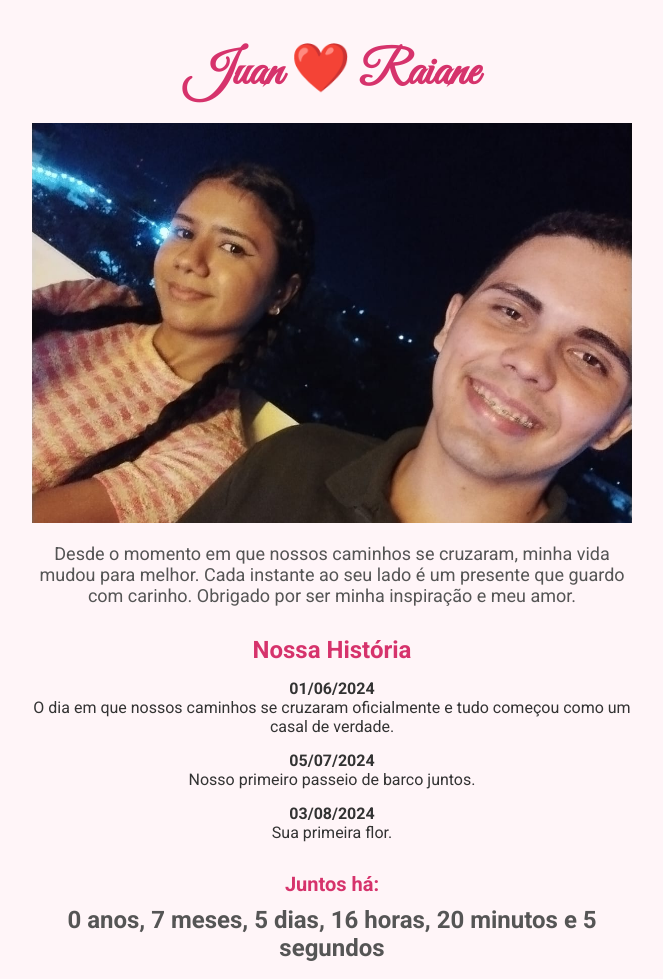
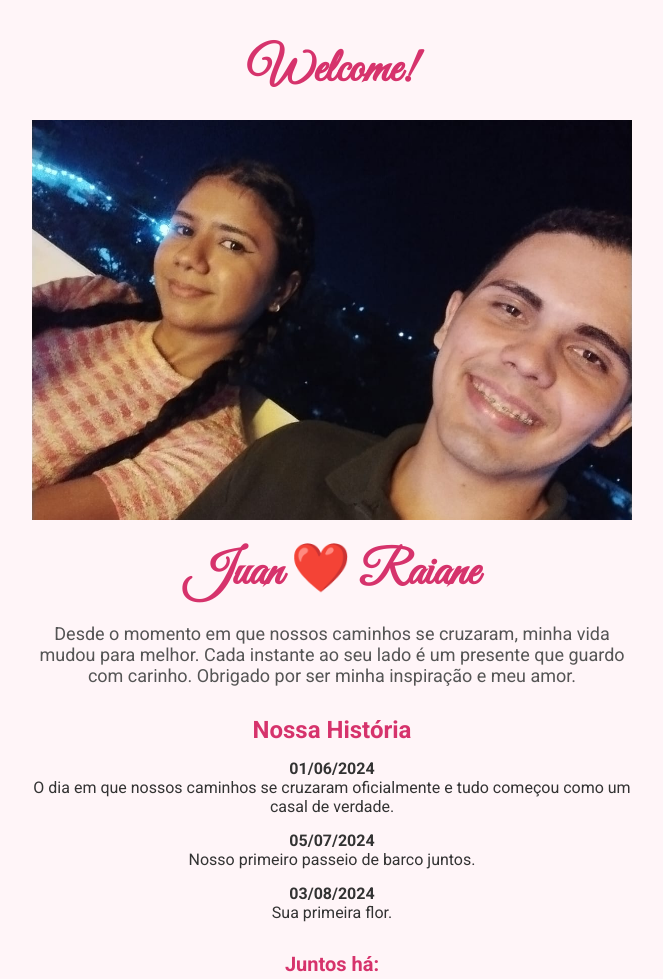
Before and after one commit to Juan-Ibanezdf/juanraiane, a plain HTML site: page index.html in a window 1280 px wide. Shown: the top 979 px of the page, without its empty margins (308-971 px from the left). Drawn offline with Linux system fonts and the light colour scheme.

Commit message:
feat: add h2 Welcome

```diff
--- a/index.html
+++ b/index.html
@@ -25,7 +25,7 @@
         <div class="container">
 
             <!-- Nomes -->
-            <h1 class="romantic-title">Juan ❤️ Raiane</h1>
+            <h2 class="romantic-title">Welcome!</h1>
 
             <!-- Carousel -->
             <div class="carousel">
@@ -35,6 +35,8 @@
                 <img src="assets/image4.jpeg" alt="Foto 4" class="carousel-image" />
                 <img src="assets/image5.jpeg" alt="Foto 5" class="carousel-image" />
             </div>
+            <!-- Nomes -->
+            <h1 class="romantic-title">Juan ❤️ Raiane</h1>
 
             <!-- Texto romântico -->
             <p class="romantic-text">
```
